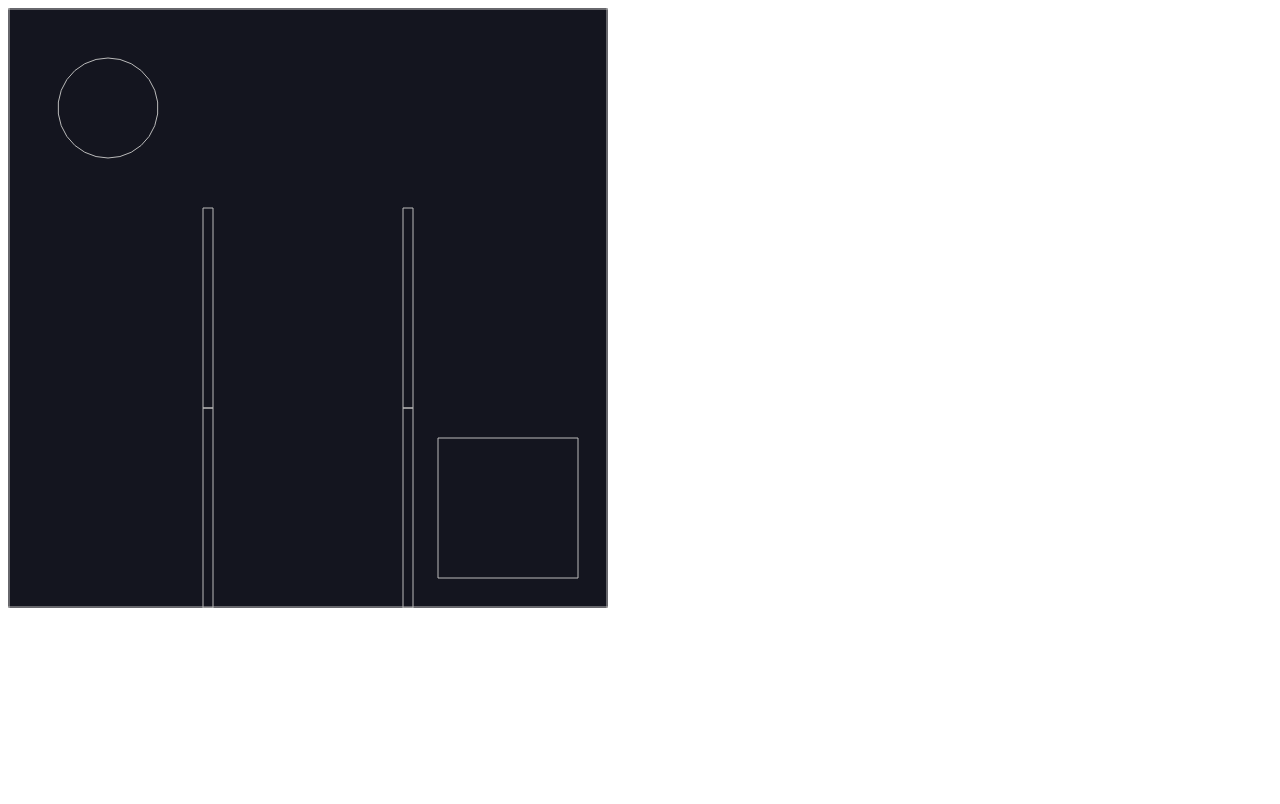
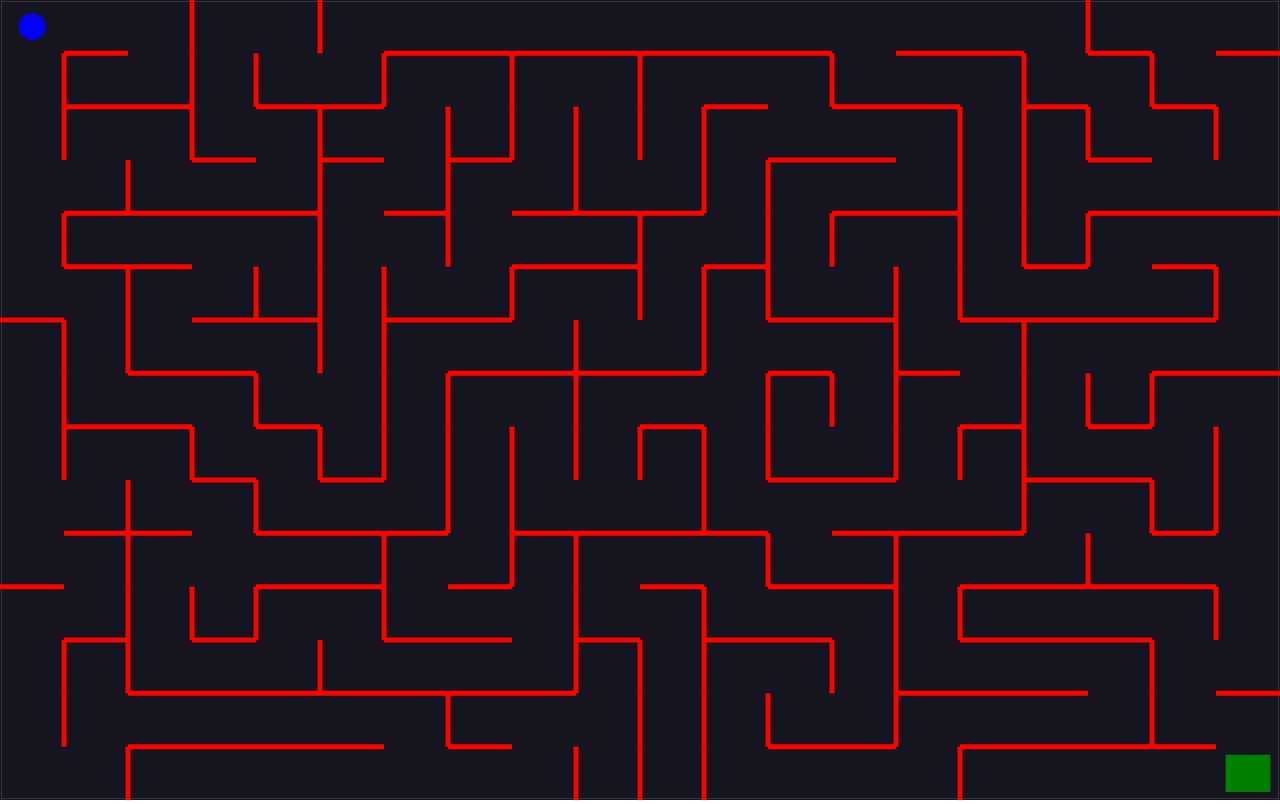
Before and after one commit to NRG1ZE/ProjectsJS, a plain HTML site: page JS_wCanvisAPI/index.html in a window 1280 px wide. Drawn offline with nearby package versions, Linux system fonts and the light colour scheme.

Commit message:
Commit Maze Finish

```diff
--- a/JS_wCanvisAPI/index.html
+++ b/JS_wCanvisAPI/index.html
@@ -2,8 +2,36 @@
 <html>
   <head>
     <script src="https://cdnjs.cloudflare.com/ajax/libs/matter-js/0.18.0/matter.min.js"></script>
+    <style>
+      body {
+        margin: 0;
+      }
+
+      .hidden {
+        display: none !important;
+        font-size: 36px;
+      }
+
+      h1 {
+        color: white;
+        font-size: 64px;
+      }
+
+      .winner {
+        display: flex;
+        justify-content: center;
+        align-items: center;
+        position: absolute;
+        z-index: 1;
+        height: 100vh;
+        width: 100vw;
+      }
+    </style>
   </head>
   <body>
+    <div class="winner hidden">
+      <h1>You Win!</h1>
+    </div>
     <script src="index.js"></script>
   </body>
 </html>
--- a/JS_wCanvisAPI/index.js
+++ b/JS_wCanvisAPI/index.js
@@ -1,10 +1,12 @@
 const { Engine, Render, Runner, World, Bodies, Body, Events } = Matter;
 
-const cells = 3;
-const width = 600;
-const height = 600;
+const cellsHorizontal = 20;
+const cellsVertical = 15;
+const width = window.innerWidth;
+const height = window.innerHeight;
 
-const unitLength = width / cells;
+const unitLengthX = width / cellsHorizontal;
+const unitLengthY = height / cellsVertical;
 
 const engine = Engine.create();
 engine.world.gravity.y = 0;
@@ -13,7 +15,7 @@ const render = Render.create({
   element: document.body,
   engine: engine,
   options: {
-    wireframes: true,
+    wireframes: false,
     width,
     height,
   },
@@ -46,20 +48,20 @@ const shuffle = (arr) => {
   return arr;
 };
 
-const grid = Array(cells)
+const grid = Array(cellsVertical)
   .fill(null)
-  .map(() => Array(cells).fill(false));
+  .map(() => Array(cellsHorizontal).fill(false));
 
-const verticals = Array(cells)
+const verticals = Array(cellsVertical)
   .fill(null)
-  .map(() => Array(cells - 1).fill(false));
+  .map(() => Array(cellsHorizontal - 1).fill(false));
 
-const horizontals = Array(cells - 1)
+const horizontals = Array(cellsVertical - 1)
   .fill(null)
-  .map(() => Array(cells).fill(false));
+  .map(() => Array(cellsHorizontal).fill(false));
 
-const startRow = Math.floor(Math.random() * cells);
-const startColumn = Math.floor(Math.random() * cells);
+const startRow = Math.floor(Math.random() * cellsVertical);
+const startColumn = Math.floor(Math.random() * cellsHorizontal);
 
 const stepThroughCell = (row, column) => {
   if (grid[row][column] === true) {
@@ -76,9 +78,9 @@ const stepThroughCell = (row, column) => {
     const [nextRow, nextColumn, direction] = neighbor;
     if (
       nextRow < 0 ||
-      nextRow >= cells ||
+      nextRow >= cellsVertical ||
       nextColumn < 0 ||
-      nextColumn >= cells
+      nextColumn >= cellsHorizontal
     ) {
       continue;
     }
@@ -110,12 +112,16 @@ horizontals.forEach((row, rowIndex) => {
     }
 
     const wall = Bodies.rectangle(
-      columnIndex * unitLength + unitLength / 2,
-      rowIndex * unitLength + unitLength,
-      unitLength,
-      10,
+      columnIndex * unitLengthX + unitLengthX / 2,
+      rowIndex * unitLengthY + unitLengthY,
+      unitLengthX,
+      5,
       {
+        label: "wall",
         isStatic: true,
+        render: {
+          fillStyle: "red",
+        },
       }
     );
     World.add(world, wall);
@@ -129,12 +135,16 @@ verticals.forEach((row, rowIndex) => {
     }
 
     const wall = Bodies.rectangle(
-      columnIndex * unitLength + unitLength,
-      rowIndex * unitLength + unitLength / 2,
-      10,
-      unitLength,
+      columnIndex * unitLengthX + unitLengthX,
+      rowIndex * unitLengthY + unitLengthY / 2,
+      5,
+      unitLengthY,
       {
+        label: "wall",
         isStatic: true,
+        render: {
+          fillStyle: "red",
+        },
       }
     );
     World.add(world, wall);
@@ -144,21 +154,28 @@ verticals.forEach((row, rowIndex) => {
 //Goal
 
 const goal = Bodies.rectangle(
-  width - unitLength / 2,
-  height - unitLength / 2,
-  unitLength * 0.7,
-  unitLength * 0.7,
+  width - unitLengthX / 2,
+  height - unitLengthY / 2,
+  unitLengthX * 0.7,
+  unitLengthY * 0.7,
   {
     label: "goal",
     isStatic: true,
+    render: {
+      fillStyle: "green",
+    },
   }
 );
 World.add(world, goal);
 
 //Ball
 
-const ball = Bodies.circle(unitLength / 2, unitLength / 2, unitLength / 4, {
+const ballRadius = Math.min(unitLengthX, unitLengthY) / 4;
+const ball = Bodies.circle(unitLengthX / 2, unitLengthY / 2, ballRadius, {
   label: "ball",
+  render: {
+    fillStyle: "blue",
+  },
 });
 World.add(world, ball);
 
@@ -188,7 +205,19 @@ Events.on(engine, "collisionStart", (event) => {
       labels.includes(collision.bodyA.label) &&
       labels.includes(collision.bodyB.label)
     ) {
-      console.log("user won!");
+      document.querySelector(".winner").classList.remove(".hidden");
+      world.gravity.y = -1;
+      world.bodies.forEach((body) => {
+        if (body.label === "wall") {
+          Body.setStatic(body, false);
+        }
+        if (body.label === "ball") {
+          Body.setStatic(body, false);
+        }
+        if (body.label === "goal") {
+          Body.setStatic(body, false);
+        }
+      });
     }
   });
 });
```
